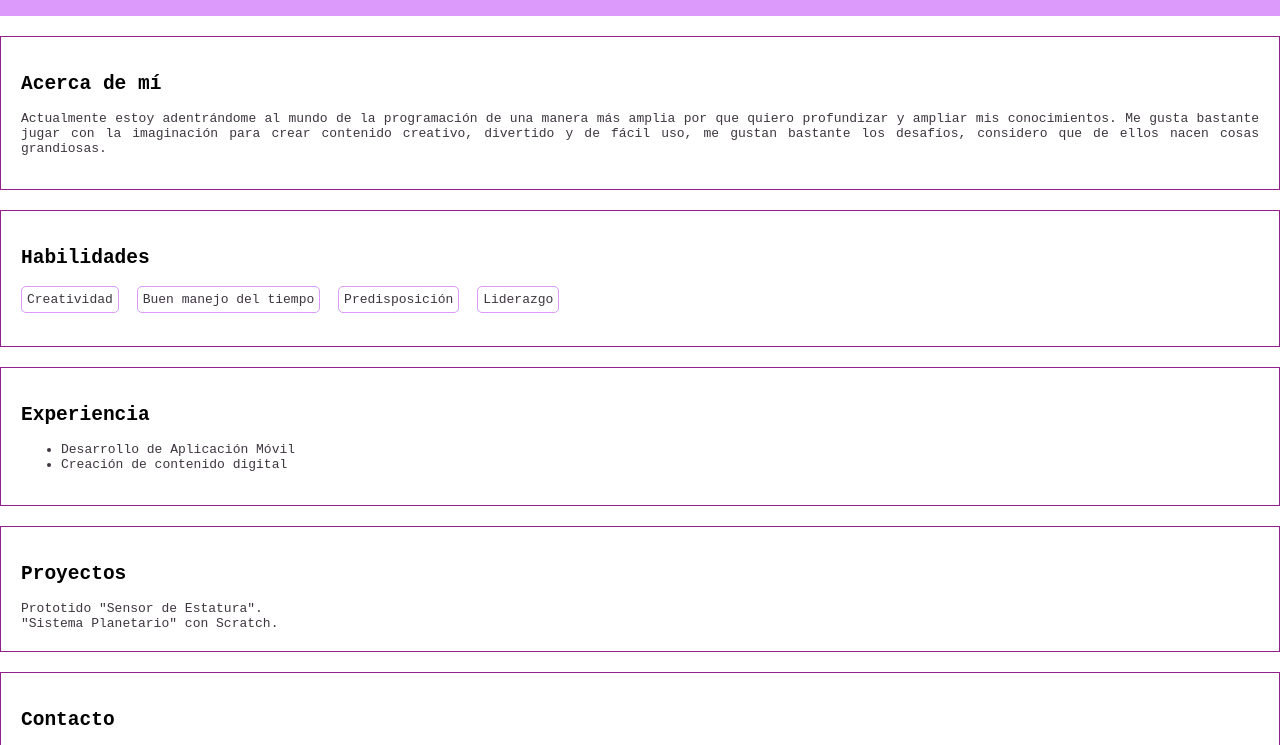
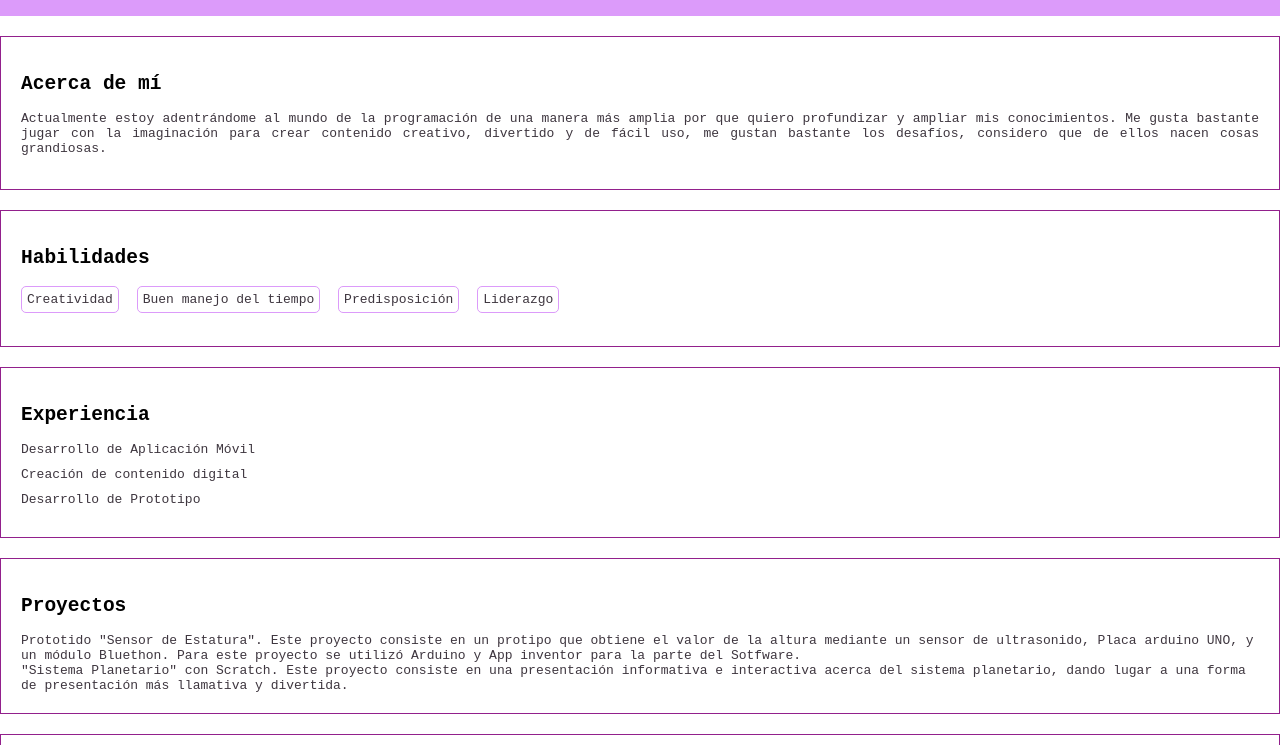
Before and after one commit to nicoool24/nicoool.github.io, a plain HTML site: page index.html in a window 1280 px wide. Shown: the part 159-904 px from the top of the page. Drawn offline with Linux system fonts and the light colour scheme.

Commit message:
Initial commit

```diff
--- a/index.html
+++ b/index.html
@@ -2,7 +2,7 @@
 <html>
     <head>
         <title>Nicol Benítez</title>
-        <link rel="stylesheet" href="./style.css" />
+        <link rel="stylesheet" href="./Style.css" />
     </head>
     <body>
         <header>
@@ -36,18 +36,23 @@
                     <li>Liderazgo</li>
                 </ul>
             </section>
-            <section id="experincia">
+            <section id="experiencia">
                 <h2>Experiencia</h2>
                 <ul>
                     <li>Desarrollo de Aplicación Móvil</li>
                     <li>Creación de contenido digital</li>
+                    <li>Desarrollo de Prototipo</li>
                 </ul>
             </section>
             <section id="proyectos">
                 <h2> Proyectos</h2>
                 <ul>
-                    <li>Prototido "Sensor de Estatura".</li>
-                    <li>"Sistema Planetario" con Scratch.</li>
+                    <li>Prototido "Sensor de Estatura".
+                        Este proyecto consiste en un protipo que obtiene el valor de la altura mediante un sensor de ultrasonido, Placa arduino UNO, y un módulo Bluethon. Para este proyecto se utilizó Arduino y App inventor para la parte del Sotfware.
+                    </li>
+                    <li>"Sistema Planetario" con Scratch.
+                        Este proyecto consiste en una presentación informativa e interactiva acerca del sistema planetario, dando lugar a una forma de presentación más llamativa y divertida.
+                    </li>
                 </ul>
             </section>
             <section id="contacto">
```
